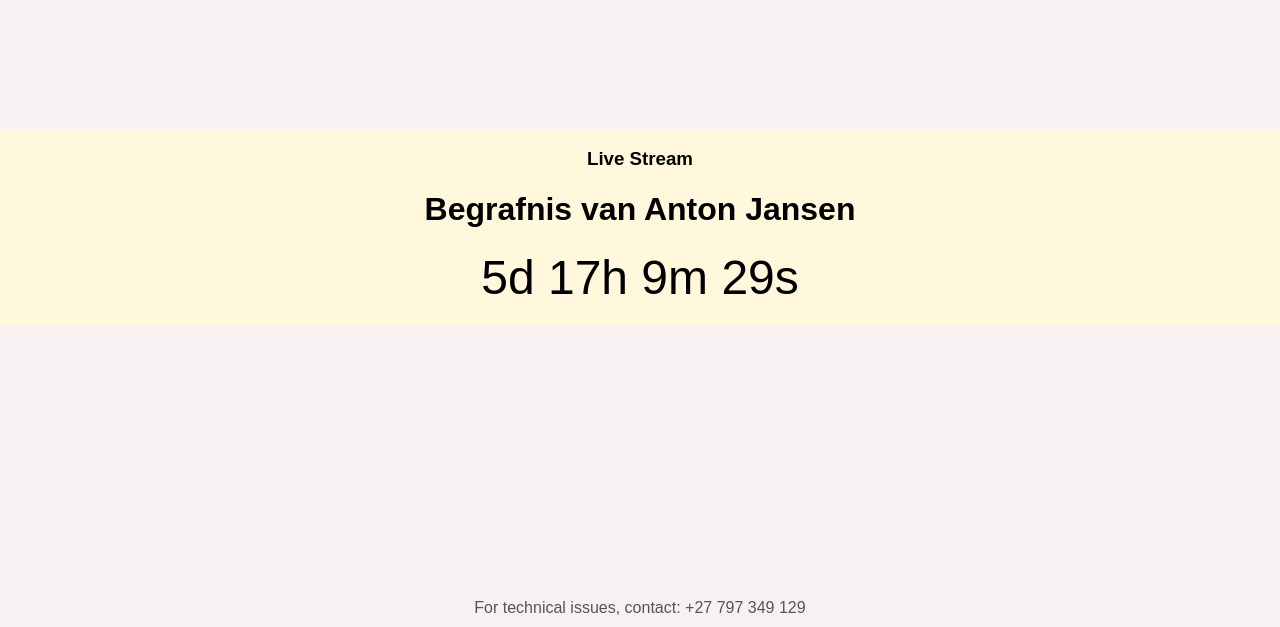
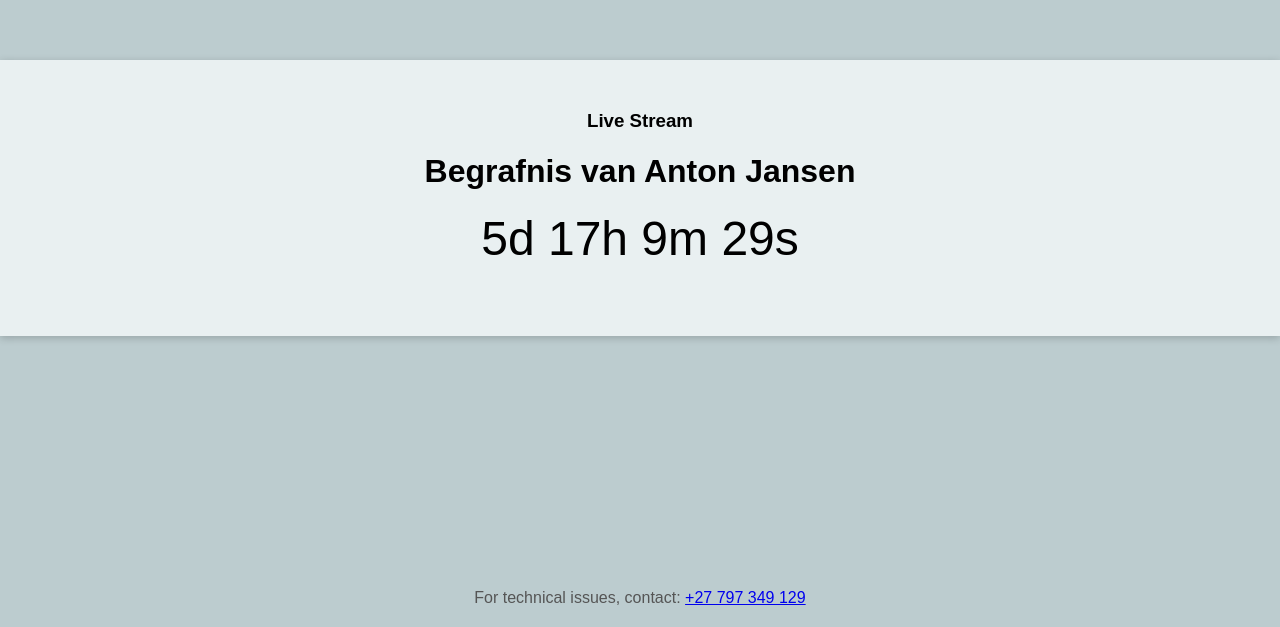
Before and after one commit to sampie777/sajansen-website2021, a website: page public/anton/index.html in a window 1280 px wide. Shown: the part 173-800 px from the top of the page. Drawn offline with Linux system fonts and the light colour scheme.

Commit message:
style(anton): Updated base style.

```diff
--- a/public/anton/index.html
+++ b/public/anton/index.html
@@ -9,12 +9,29 @@
           display: flex;
           flex-direction: column;
           justify-content: center;
-          align-items: center;
+          align-items: stretch;
           height: 100vh;
           margin: 0;
           font-family: Arial, sans-serif;
           text-align: center;
-          background-color: #f8f1f1; /* Light pastel color */
+          background-color: #bccccf;
+      }
+
+      .content {
+          flex: 1;
+          display: flex;
+          flex-direction: column;
+          justify-content: center;
+      }
+
+      .container {
+          background-color: #e9f0f1;
+          padding: 50px 30px;
+          box-shadow: 0 2px 8px #0003;
+      }
+
+      h3 {
+          margin: 0
       }
 
       #countdown {
@@ -39,17 +56,15 @@
       }
 
       footer {
-          position: absolute;
-          bottom: 10px;
           font-size: 1rem;
           color: #555;
+          padding: 20px;
       }
   </style>
 </head>
 <body>
-<div
-  style="width: 100%; background-color: #fff8dc">
-  <div>
+<div class="content">
+  <div class="container">
     <h3>Live Stream</h3>
     <h1>Begrafnis van Anton Jansen</h1>
     <div id="countdown">Loading...</div>
@@ -57,7 +72,7 @@
   </div>
 </div>
 
-<footer>For technical issues, contact: +27 797 349 129</footer>
+<footer>For technical issues, contact: <a href="tel:+27797349129">+27 797 349 129</a></footer>
 
 <script>
   const countdownElement = document.getElementById("countdown");
```
